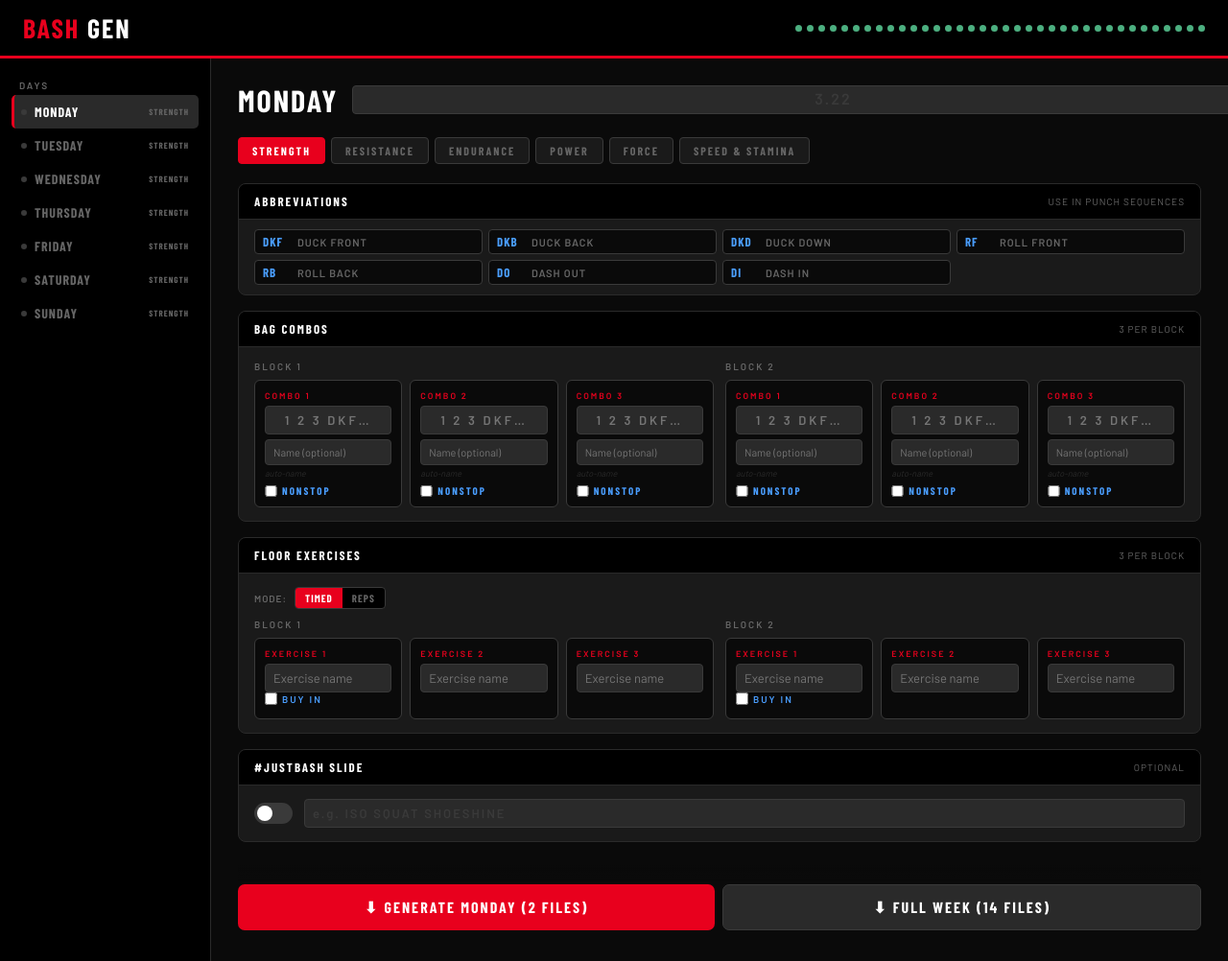
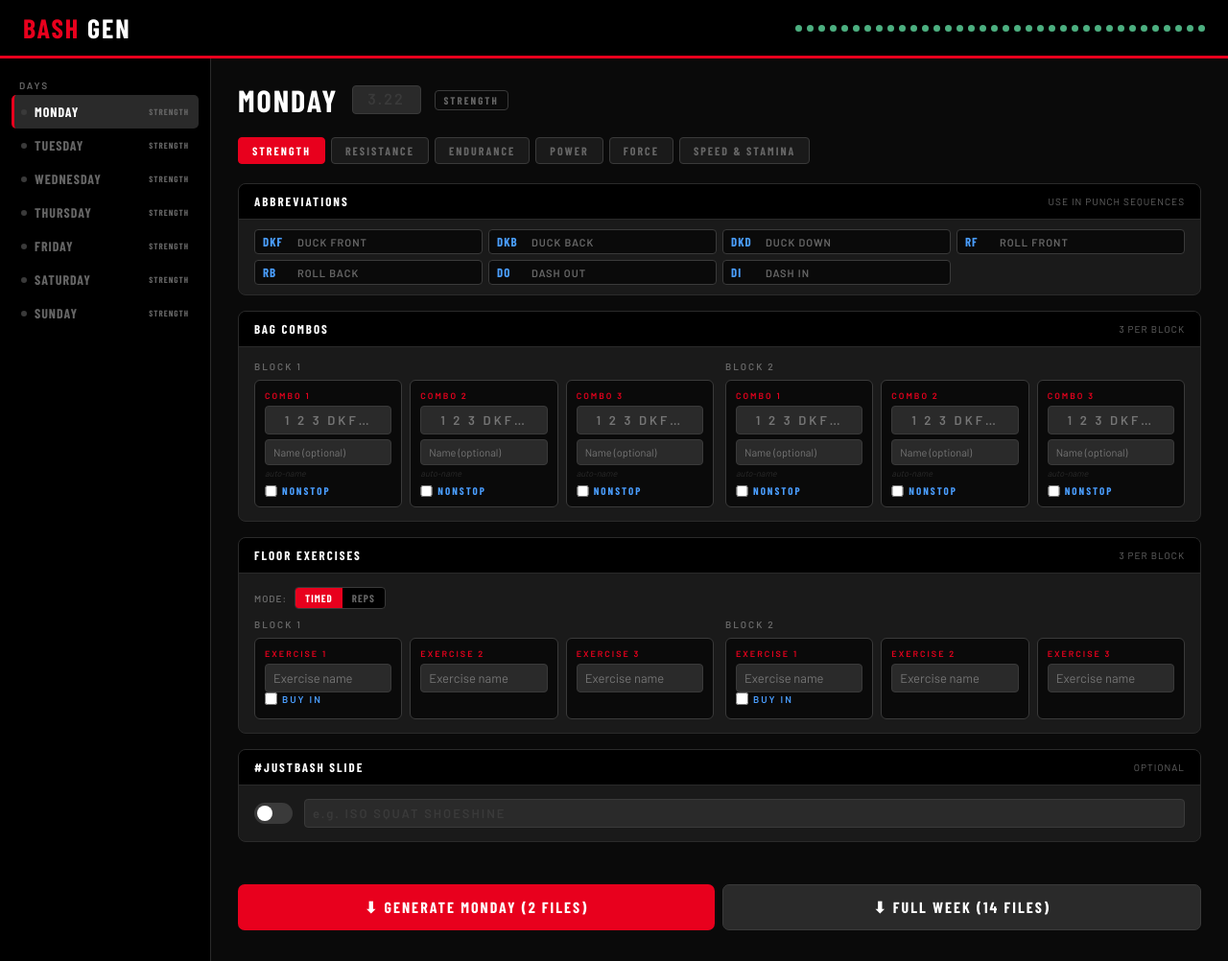
Before and after one commit to avaboussy/bash-slide-builder, a website built with Vite: page index.html in a window 1280 px wide. Shown: the whole page at 96% size. Built offline with nearby package versions, Linux system fonts and the light colour scheme; files whose address does not match are found by name; a web font is replaced by a local one.

Commit message:
day editor you are the bane of my existence

```diff
--- a/src/style.css
+++ b/src/style.css
@@ -167,6 +167,9 @@ header {
 /* Date input in editor day header */
 .day-date-input {
   width: 72px;
+  max-width: 72px;
+  min-width: 0;
+  flex: 0 0 72px;
   background: var(--gray);
   border: 1px solid var(--gray3);
   border-radius: 5px;
@@ -177,8 +180,6 @@ header {
   letter-spacing: 2px;
   padding: 2px 6px;
   text-align: center;
-  flex-shrink: 0;
-  flex-grow: 0;
 }
 .day-date-input:focus { outline: none; border-color: var(--yellow); }
 .day-date-input::placeholder { color: var(--gray3); font-size: 16px; font-weight: 700; }
```
